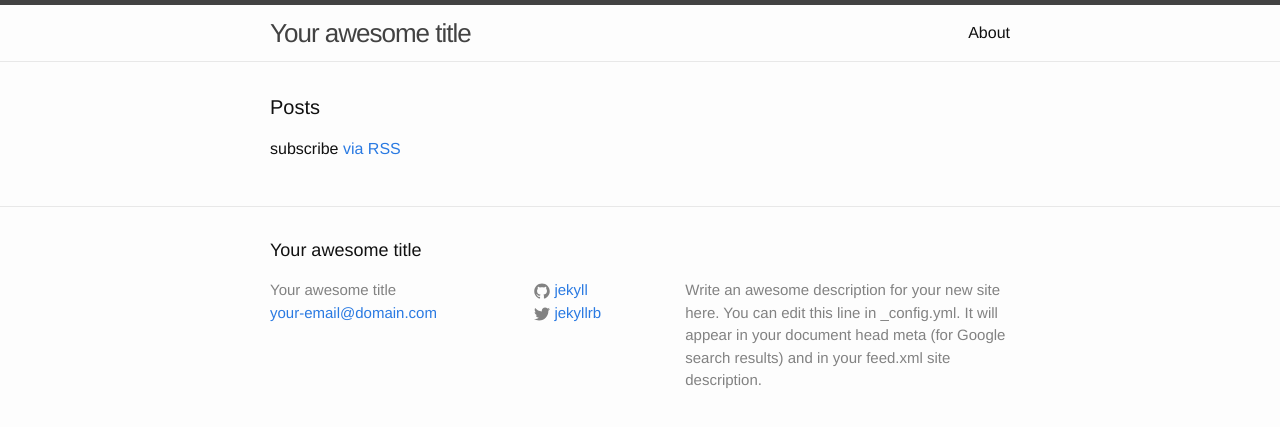
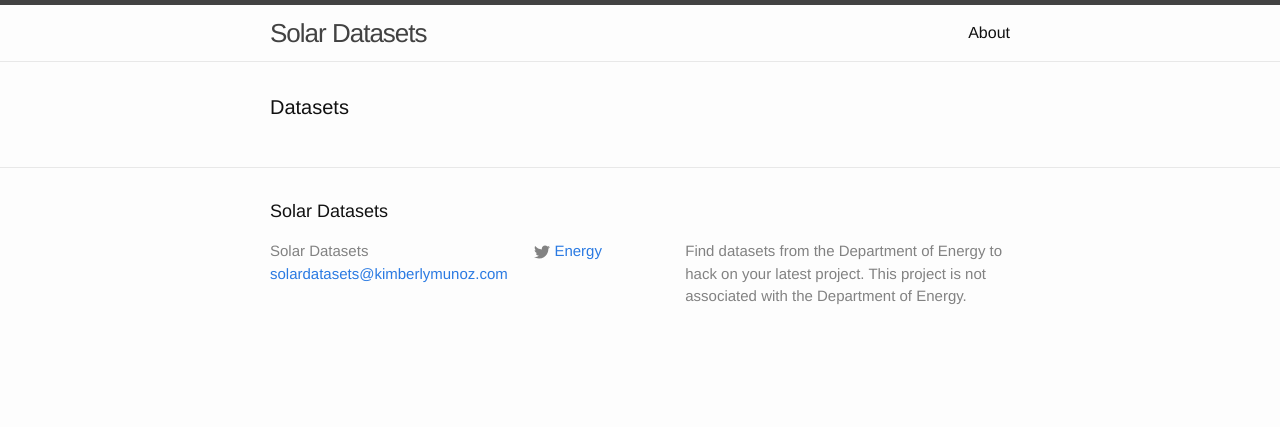
Before and after one commit to KimberlyMunoz/SolarDatasets, a Jekyll site: the page built from index.html, in a window 1280 px wide. Shown: the top 427 px of the page. Built offline with Jekyll 4.4.1, drawn with Linux system fonts in a browser that asks for light colours.

Commit message:
Adding dataset collection

```diff
--- a/_config.yml
+++ b/_config.yml
@@ -1,14 +1,17 @@
 # Site settings
-title: Your awesome title
-email: your-email@domain.com
+title: Solar Datasets
+email: solardatasets@kimberlymunoz.com
 description: > # this means to ignore newlines until "baseurl:"
-  Write an awesome description for your new site here. You can edit this
-  line in _config.yml. It will appear in your document head meta (for
-  Google search results) and in your feed.xml site description.
+  Find datasets from the Department of Energy
+  to hack on your latest project.
+  This project is not associated with the Department of Energy.
 baseurl: "" # the subpath of your site, e.g. /blog/
-url: "http://yourdomain.com" # the base hostname & protocol for your site
-twitter_username: jekyllrb
-github_username:  jekyll
+url: "http://kimberlymunoz.github.io/solardatasets" # the base hostname & protocol for your site
+twitter_username: Energy
+#github_username:  jekyll
 
 # Build settings
 markdown: kramdown
+
+collections:
+- datasets
--- a/index.html
+++ b/index.html
@@ -4,6 +4,16 @@
 
 <div class="home">
 
+<h1 class="page-heading">Datasets</h1>
+  <ul class="post-list">
+    {% for dataset in site.datasets %}
+      <li>
+        <h2><a class="post-link" href="{{dataset.url | prepend: site.baseurl }}">{{dataset.title}}</a></h2>
+      </li>
+    {% endfor %}
+  </ul>
+
+<!--
   <h1 class="page-heading">Posts</h1>
 
   <ul class="post-list">
@@ -19,5 +29,5 @@
   </ul>
 
   <p class="rss-subscribe">subscribe <a href="{{ "/feed.xml" | prepend: site.baseurl }}">via RSS</a></p>
-
+-->
 </div>
```
